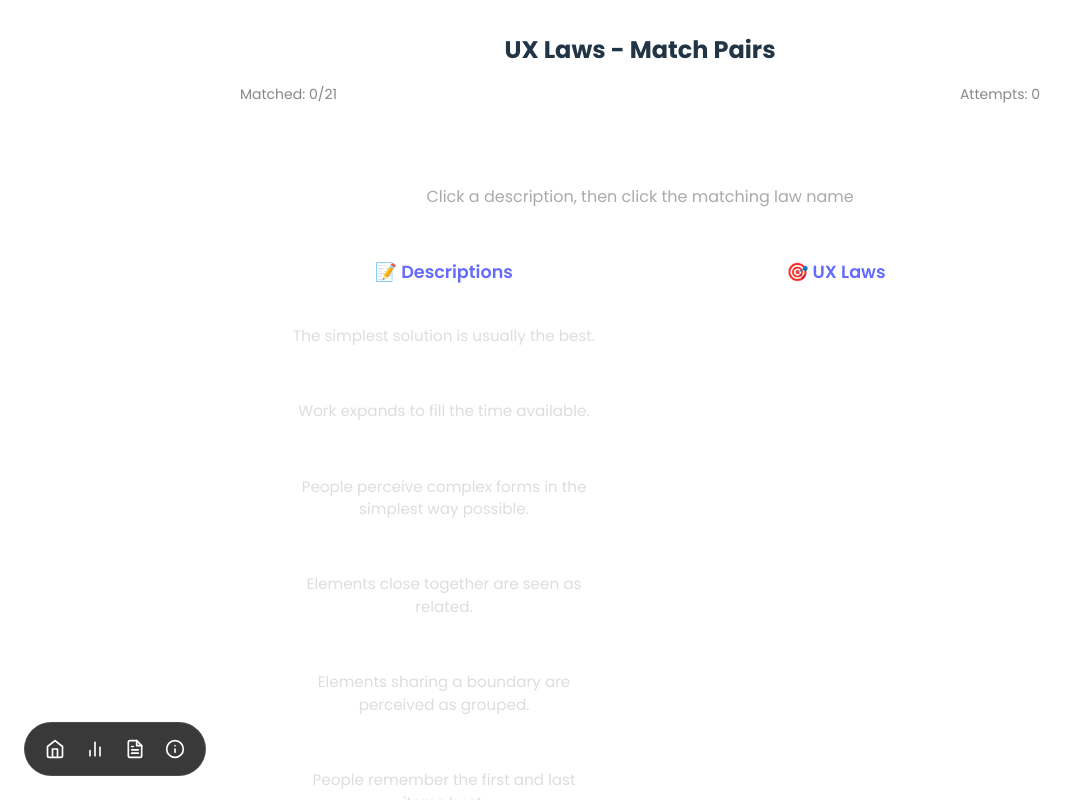
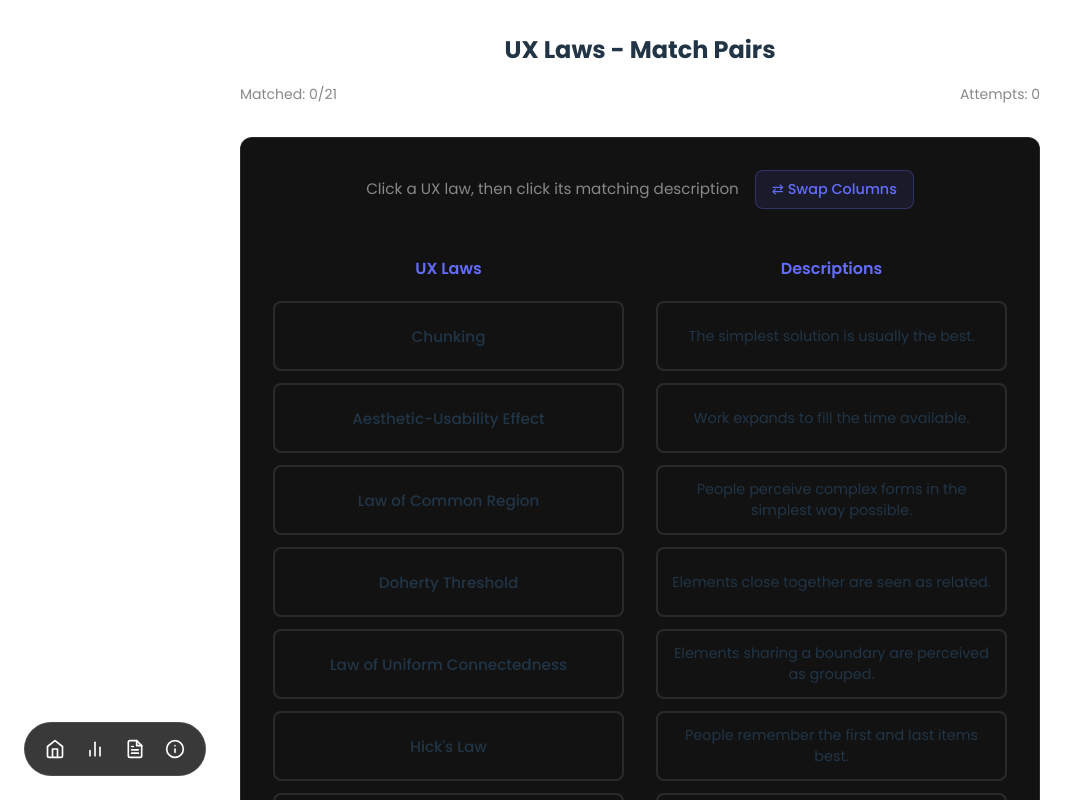
Before and after one commit to dvnnyle/xQuizer, a React (Vite) app: page /dragdroplaws in a window 1280 px wide. Shown: the top 800 px of the page, without its empty margins (0-1079 px from the left). Built offline with nearby package versions, Linux system fonts and the light colour scheme.

Commit message:
Improve drag-drop matching game: uniform sizing, swap columns feature, better UX

```diff
--- a/src/chapterList/chapter3.css
+++ b/src/chapterList/chapter3.css
@@ -592,6 +592,15 @@
   }
 }
 
+@keyframes shimmer {
+  0% {
+    background-position: 200% 0;
+  }
+  100% {
+    background-position: -200% 0;
+  }
+}
+
 @keyframes bounce {
   0%, 100% {
     transform: translateY(0) scale(1);
--- a/src/moreQuizes/dragDropLaws.jsx
+++ b/src/moreQuizes/dragDropLaws.jsx
@@ -38,6 +38,7 @@ function DragDropLaws() {
   const [score, setScore] = useState(0)
   const [showResult, setShowResult] = useState(false)
   const [attempts, setAttempts] = useState(0)
+  const [swapColumns, setSwapColumns] = useState(false)
 
   useEffect(() => {
     // Shuffle both arrays
@@ -48,20 +49,27 @@ function DragDropLaws() {
     setLaws(shuffledLaws)
   }, [])
 
-  const handleDescriptionClick = (desc) => {
-    if (correctMatches.has(desc.id)) return
-    setSelectedDescription(desc)
+  const handleLawClick = (law) => {
+    if (correctMatches.has(law.id)) return
+
+    // If clicking the same law, deselect it
+    if (selectedDescription?.id === law.id) {
+      setSelectedDescription(null)
+      return
+    }
+
+    setSelectedDescription(law)
   }
 
-  const handleLawClick = (law) => {
+  const handleDescriptionClick = (desc) => {
     if (!selectedDescription) return
-    if (correctMatches.has(law.id)) return
+    if (correctMatches.has(desc.id)) return
 
     setAttempts(attempts + 1)
 
     // Check if it's a correct match
-    if (selectedDescription.id === law.id) {
-      setMatches({ ...matches, [selectedDescription.id]: law.id })
+    if (selectedDescription.id === desc.id) {
+      setMatches({ ...matches, [selectedDescription.id]: desc.id })
       setCorrectMatches(new Set([...correctMatches, selectedDescription.id]))
       setScore(score + 1)
       setSelectedDescription(null)
@@ -77,13 +85,20 @@ function DragDropLaws() {
       }
     } else {
       // Wrong match - show feedback
-      setWrongMatches({ ...wrongMatches, [selectedDescription.id]: law.id })
+      setWrongMatches({ ...wrongMatches, [selectedDescription.id]: desc.id })
       setTimeout(() => {
         const newWrongMatches = { ...wrongMatches }
         delete newWrongMatches[selectedDescription.id]
         setWrongMatches(newWrongMatches)
         setSelectedDescription(null)
       }, 1000)
+    }
+  }
+
+  const handleBackgroundClick = (e) => {
+    // Only deselect if clicking the background, not the buttons
+    if (e.target === e.currentTarget) {
+      setSelectedDescription(null)
     }
   }
 
@@ -153,138 +168,130 @@ function DragDropLaws() {
           </div>
         </div>
 
-        <div style={{
-          padding: '2rem',
-          maxWidth: '1400px',
-          margin: '0 auto'
-        }}>
-          <p style={{
-            textAlign: 'center',
-            marginBottom: '2rem',
-            color: '#aaa',
-            fontSize: '1rem'
+        <div className="question-card" onClick={handleBackgroundClick}>
+          <div style={{
+            display: 'flex',
+            alignItems: 'center',
+            justifyContent: 'center',
+            gap: '1rem',
+            marginBottom: '2rem'
           }}>
-            Click a description, then click the matching law name
-          </p>
+            <p style={{
+              color: '#888',
+              fontSize: '0.95rem',
+              margin: 0
+            }}>
+              {swapColumns ? 'Click a description, then click its matching UX law' : 'Click a UX law, then click its matching description'}
+            </p>
+            <button
+              onClick={() => setSwapColumns(!swapColumns)}
+              style={{
+                padding: '0.5rem 1rem',
+                background: 'rgba(100, 108, 255, 0.1)',
+                border: '1px solid rgba(100, 108, 255, 0.3)',
+                borderRadius: '8px',
+                color: '#646cff',
+                cursor: 'pointer',
+                fontSize: '0.9rem',
+                fontWeight: '500',
+                transition: 'all 0.2s'
+              }}
+              onMouseOver={(e) => {
+                e.target.style.background = 'rgba(100, 108, 255, 0.2)'
+              }}
+              onMouseOut={(e) => {
+                e.target.style.background = 'rgba(100, 108, 255, 0.1)'
+              }}
+            >
+              ⇄ Swap Columns
+            </button>
+          </div>
 
           <div style={{
             display: 'grid',
             gridTemplateColumns: '1fr 1fr',
-            gap: '3rem',
+            gap: '2rem',
             alignItems: 'start'
           }}>
-            {/* Descriptions column */}
+            {/* Left column */}
             <div style={{ display: 'flex', flexDirection: 'column', gap: '0.75rem' }}>
               <h3 style={{
                 color: '#646cff',
                 marginBottom: '0.5rem',
-                fontSize: '1.1rem',
+                fontSize: '1rem',
                 fontWeight: '600',
                 textAlign: 'center'
               }}>
-                📝 Descriptions
+                {swapColumns ? 'Descriptions' : 'UX Laws'}
               </h3>
-              {descriptions.map((desc) => {
-                const isSelected = selectedDescription?.id === desc.id
-                const isCorrect = correctMatches.has(desc.id)
-                const isWrong = wrongMatches[desc.id] !== undefined
+              {(swapColumns ? descriptions : laws).map((item) => {
+                const isSelected = selectedDescription?.id === item.id
+                const isCorrect = correctMatches.has(item.id)
+                const isWrong = wrongMatches[item.id] !== undefined
 
                 return (
-                  <motion.div
-                    key={desc.id}
-                    onClick={() => handleDescriptionClick(desc)}
-                    whileHover={!isCorrect ? { scale: 1.01 } : {}}
-                    whileTap={!isCorrect ? { scale: 0.99 } : {}}
+                  <button
+                    key={item.id}
+                    onClick={() => handleLawClick(item)}
+                    className={`option-button ${isSelected ? 'selected' : ''} ${isWrong ? 'wrong' : ''}`}
+                    disabled={isCorrect}
                     style={{
-                      padding: '1.2rem',
-                      borderRadius: '10px',
-                      border: isSelected ? '2px solid #646cff' :
-                              isCorrect ? '2px solid #22c55e' :
-                              isWrong ? '2px solid #ef4444' :
-                              '1px solid rgba(255, 255, 255, 0.1)',
-                      backgroundColor: isCorrect ? 'rgba(34, 197, 94, 0.08)' :
-                                     isWrong ? 'rgba(239, 68, 68, 0.08)' :
-                                     isSelected ? 'rgba(100, 108, 255, 0.08)' :
-                                     'rgba(255, 255, 255, 0.02)',
-                      cursor: isCorrect ? 'not-allowed' : 'pointer',
-                      opacity: isCorrect ? 0.5 : 1,
-                      transition: 'all 0.2s ease',
+                      height: '70px',
+                      width: '100%',
+                      display: 'flex',
+                      alignItems: 'center',
+                      justifyContent: 'center',
+                      textAlign: 'center',
                       fontSize: '0.95rem',
-                      lineHeight: '1.5',
-                      color: isCorrect ? '#22c55e' : '#ddd',
+                      fontWeight: swapColumns ? '400' : '500',
                       position: 'relative',
-                      boxShadow: isSelected ? '0 0 0 3px rgba(100, 108, 255, 0.1)' :
-                                isCorrect ? '0 0 0 2px rgba(34, 197, 94, 0.1)' :
-                                'none'
+                      padding: '0.75rem',
+                      opacity: isCorrect ? 0.3 : 1
                     }}
                   >
-                    {desc.description}
-                    {isCorrect && (
-                      <span style={{
-                        position: 'absolute',
-                        top: '0.5rem',
-                        right: '0.5rem',
-                        fontSize: '1.3rem',
-                        color: '#22c55e'
-                      }}>✓</span>
-                    )}
-                  </motion.div>
+                    {swapColumns ? item.description : item.law}
+                  </button>
                 )
               })}
             </div>
 
-            {/* Laws column */}
+            {/* Right column */}
             <div style={{ display: 'flex', flexDirection: 'column', gap: '0.75rem' }}>
               <h3 style={{
                 color: '#646cff',
                 marginBottom: '0.5rem',
-                fontSize: '1.1rem',
+                fontSize: '1rem',
                 fontWeight: '600',
                 textAlign: 'center'
               }}>
-                🎯 UX Laws
+                {swapColumns ? 'UX Laws' : 'Descriptions'}
               </h3>
-              {laws.map((law) => {
-                const isMatched = correctMatches.has(law.id)
-                const isWrongTarget = Object.values(wrongMatches).includes(law.id)
+              {(swapColumns ? laws : descriptions).map((item) => {
+                const isMatched = correctMatches.has(item.id)
+                const isWrongTarget = Object.values(wrongMatches).includes(item.id)
 
                 return (
-                  <motion.div
-                    key={law.id}
-                    onClick={() => handleLawClick(law)}
-                    whileHover={!isMatched ? { scale: 1.01 } : {}}
-                    whileTap={!isMatched ? { scale: 0.99 } : {}}
+                  <button
+                    key={item.id}
+                    onClick={() => handleDescriptionClick(item)}
+                    className={`option-button ${isWrongTarget ? 'wrong' : ''}`}
+                    disabled={isMatched}
                     style={{
-                      padding: '1.2rem',
-                      borderRadius: '10px',
-                      border: isMatched ? '2px solid #22c55e' :
-                              isWrongTarget ? '2px solid #ef4444' :
-                              '1px solid rgba(255, 255, 255, 0.1)',
-                      backgroundColor: isMatched ? 'rgba(34, 197, 94, 0.08)' :
-                                     isWrongTarget ? 'rgba(239, 68, 68, 0.08)' :
-                                     'rgba(255, 255, 255, 0.02)',
-                      cursor: isMatched ? 'not-allowed' : 'pointer',
-                      opacity: isMatched ? 0.5 : 1,
-                      transition: 'all 0.2s ease',
-                      fontSize: '1rem',
-                      fontWeight: '600',
+                      height: '70px',
+                      width: '100%',
+                      display: 'flex',
+                      alignItems: 'center',
+                      justifyContent: 'center',
                       textAlign: 'center',
-                      color: isMatched ? '#22c55e' : '#fff',
+                      fontSize: '0.9rem',
+                      fontWeight: swapColumns ? '500' : '400',
                       position: 'relative',
-                      boxShadow: isMatched ? '0 0 0 2px rgba(34, 197, 94, 0.1)' : 'none'
+                      padding: '0.75rem',
+                      opacity: isMatched ? 0.3 : 1
                     }}
                   >
-                    {law.law}
-                    {isMatched && (
-                      <span style={{
-                        position: 'absolute',
-                        top: '0.5rem',
-                        right: '0.5rem',
-                        fontSize: '1.3rem',
-                        color: '#22c55e'
-                      }}>✓</span>
-                    )}
-                  </motion.div>
+                    {swapColumns ? item.law : item.description}
+                  </button>
                 )
               })}
             </div>
```
Also changed, not shown: src/moreQuizes/uxQuiz1.jsx (+14 -3 lines), src/moreQuizes/uxQuiz2.jsx (+14 -3 lines).
